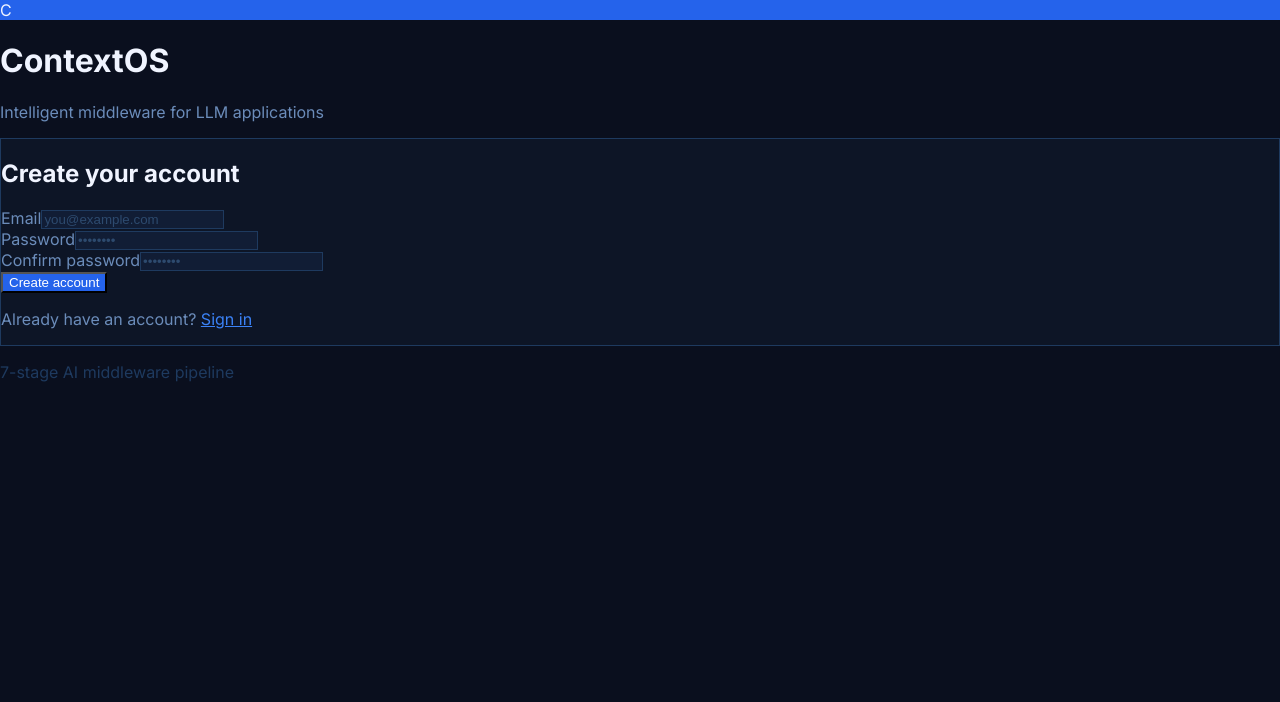
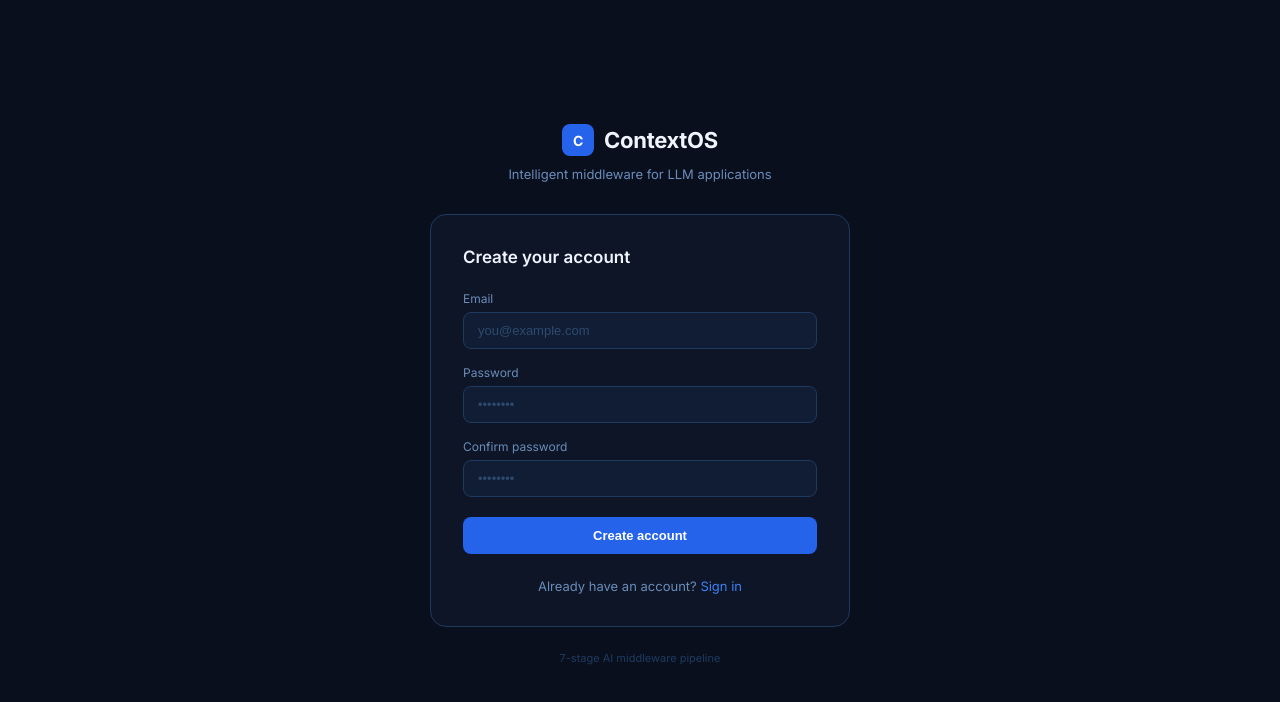
Before and after one commit to dishi575/contextos, a Next.js app in the folder frontend/: page /auth/register in a window 1280 px wide. Shown: the top 702 px of the page. Built offline with nearby package versions, Linux system fonts and the light colour scheme; no server answers.

Commit message:
register page full inline styles fix

```diff
--- a/frontend/app/auth/register/page.tsx
+++ b/frontend/app/auth/register/page.tsx
@@ -23,7 +23,6 @@ export default function RegisterPage() {
       setError("Passwords do not match");
       return;
     }
-
     if (password.length < 6) {
       setError("Password must be at least 6 characters");
       return;
@@ -47,70 +46,114 @@ export default function RegisterPage() {
     }
   };
 
-  const inputStyle = {
+  const inputStyle: React.CSSProperties = {
+    width: "100%",
     background: "#111d35",
     border: "1px solid #1e3a5f",
+    borderRadius: "8px",
+    padding: "10px 14px",
     color: "#f0f4ff",
+    fontSize: "13px",
+    outline: "none",
+    boxSizing: "border-box",
+  };
+
+  const labelStyle: React.CSSProperties = {
+    color: "#6b8cba",
+    fontSize: "12px",
+    display: "block",
+    marginBottom: "6px",
   };
 
   return (
     <div
-      className="min-h-screen flex items-center justify-center px-4"
-      style={{ background: "#0a0f1e" }}
+      style={{
+        minHeight: "100vh",
+        display: "flex",
+        alignItems: "center",
+        justifyContent: "center",
+        padding: "0 16px",
+        background: "#0a0f1e",
+      }}
     >
-      <div className="w-full max-w-md">
+      <div style={{ width: "100%", maxWidth: "420px" }}>
 
         {/* Logo */}
-        <div className="text-center mb-8">
-          <div className="inline-flex items-center gap-2 mb-3">
+        <div style={{ textAlign: "center", marginBottom: "32px" }}>
+          <div
+            style={{
+              display: "inline-flex",
+              alignItems: "center",
+              gap: "10px",
+              marginBottom: "10px",
+            }}
+          >
             <div
-              className="w-8 h-8 rounded-lg flex items-center justify-center text-white font-bold text-sm"
-              style={{ background: "#2563eb" }}
+              style={{
+                width: "32px",
+                height: "32px",
+                borderRadius: "8px",
+                background: "#2563eb",
+                display: "flex",
+                alignItems: "center",
+                justifyContent: "center",
+                color: "#fff",
+                fontWeight: "700",
+                fontSize: "14px",
+                flexShrink: 0,
+              }}
             >
               C
             </div>
             <h1
-              className="text-2xl font-bold tracking-tight"
-              style={{ color: "#f0f4ff" }}
+              style={{
+                color: "#f0f4ff",
+                fontSize: "22px",
+                fontWeight: "700",
+                margin: 0,
+                letterSpacing: "-0.3px",
+              }}
             >
               ContextOS
             </h1>
           </div>
-          <p style={{ color: "#6b8cba" }} className="text-sm">
+          <p style={{ color: "#6b8cba", fontSize: "13px", margin: 0 }}>
             Intelligent middleware for LLM applications
           </p>
         </div>
 
         {/* Card */}
         <div
-          className="rounded-2xl p-8"
           style={{
             background: "#0d1526",
             border: "1px solid #1e3a5f",
+            borderRadius: "16px",
+            padding: "32px",
           }}
         >
           <h2
-            className="text-lg font-semibold mb-6"
-            style={{ color: "#f0f4ff" }}
+            style={{
+              color: "#f0f4ff",
+              fontSize: "17px",
+              fontWeight: "600",
+              margin: "0 0 24px",
+            }}
           >
             Create your account
           </h2>
 
-          <form onSubmit={handleRegister} className="space-y-4">
+          <form
+            onSubmit={handleRegister}
+            style={{ display: "flex", flexDirection: "column", gap: "16px" }}
+          >
             <div>
-              <label
-                className="text-sm block mb-1.5"
-                style={{ color: "#6b8cba" }}
-              >
-                Email
-              </label>
+              <label style={labelStyle}>Email</label>
               <input
                 type="email"
                 value={email}
                 onChange={(e) => setEmail(e.target.value)}
                 required
                 placeholder="you@example.com"
-                className="w-full rounded-lg px-4 py-2.5 text-sm outline-none transition-all"
                 style={inputStyle}
                 onFocus={(e) => (e.target.style.borderColor = "#2563eb")}
                 onBlur={(e) => (e.target.style.borderColor = "#1e3a5f")}
@@ -118,19 +161,13 @@ export default function RegisterPage() {
             </div>
 
             <div>
-              <label
-                className="text-sm block mb-1.5"
-                style={{ color: "#6b8cba" }}
-              >
-                Password
-              </label>
+              <label style={labelStyle}>Password</label>
               <input
                 type="password"
                 value={password}
                 onChange={(e) => setPassword(e.target.value)}
                 required
                 placeholder="••••••••"
-                className="w-full rounded-lg px-4 py-2.5 text-sm outline-none transition-all"
                 style={inputStyle}
                 onFocus={(e) => (e.target.style.borderColor = "#2563eb")}
                 onBlur={(e) => (e.target.style.borderColor = "#1e3a5f")}
@@ -138,19 +175,13 @@ export default function RegisterPage() {
             </div>
 
             <div>
-              <label
-                className="text-sm block mb-1.5"
-                style={{ color: "#6b8cba" }}
-              >
-                Confirm password
-              </label>
+              <label style={labelStyle}>Confirm password</label>
               <input
                 type="password"
                 value={confirm}
                 onChange={(e) => setConfirm(e.target.value)}
                 required
                 placeholder="••••••••"
-                className="w-full rounded-lg px-4 py-2.5 text-sm outline-none transition-all"
                 style={inputStyle}
                 onFocus={(e) => (e.target.style.borderColor = "#2563eb")}
                 onBlur={(e) => (e.target.style.borderColor = "#1e3a5f")}
@@ -159,11 +190,13 @@ export default function RegisterPage() {
 
             {error && (
               <div
-                className="rounded-lg px-4 py-2.5 text-sm"
                 style={{
                   background: "rgba(239,68,68,0.08)",
                   border: "1px solid rgba(239,68,68,0.3)",
+                  borderRadius: "8px",
+                  padding: "10px 14px",
                   color: "#f87171",
+                  fontSize: "13px",
                 }}
               >
                 {error}
@@ -173,34 +206,58 @@ export default function RegisterPage() {
             <button
               type="submit"
               disabled={loading}
-              className="w-full font-medium rounded-lg py-2.5 text-sm transition-all disabled:opacity-50 disabled:cursor-not-allowed"
-              style={{ background: "#2563eb", color: "#fff" }}
-              onMouseEnter={(e) =>
-                !loading &&
-                ((e.target as HTMLElement).style.background = "#1d4ed8")
-              }
-              onMouseLeave={(e) =>
-                !loading &&
-                ((e.target as HTMLElement).style.background = "#2563eb")
-              }
+              style={{
+                width: "100%",
+                background: "#2563eb",
+                color: "#fff",
+                border: "none",
+                borderRadius: "8px",
+                padding: "11px",
+                fontSize: "13px",
+                fontWeight: "600",
+                cursor: loading ? "not-allowed" : "pointer",
+                opacity: loading ? 0.6 : 1,
+                marginTop: "4px",
+              }}
+              onMouseEnter={(e) => {
+                if (!loading)
+                  (e.currentTarget as HTMLElement).style.background = "#1d4ed8";
+              }}
+              onMouseLeave={(e) => {
+                (e.currentTarget as HTMLElement).style.background = "#2563eb";
+              }}
             >
               {loading ? "Creating account..." : "Create account"}
             </button>
           </form>
 
-          <p className="text-sm text-center mt-6" style={{ color: "#6b8cba" }}>
+          <p
+            style={{
+              color: "#6b8cba",
+              fontSize: "13px",
+              textAlign: "center",
+              marginTop: "24px",
+              marginBottom: 0,
+            }}
+          >
             Already have an account?{" "}
             <Link
               href="/auth/login"
-              className="transition-colors"
-              style={{ color: "#3b82f6" }}
+              style={{ color: "#3b82f6", textDecoration: "none" }}
             >
               Sign in
             </Link>
           </p>
         </div>
 
-        <p className="text-center text-xs mt-6" style={{ color: "#1e3a5f" }}>
+        <p
+          style={{
+            textAlign: "center",
+            fontSize: "11px",
+            color: "#1e3a5f",
+            marginTop: "24px",
+          }}
+        >
           7-stage AI middleware pipeline
         </p>
 
```
